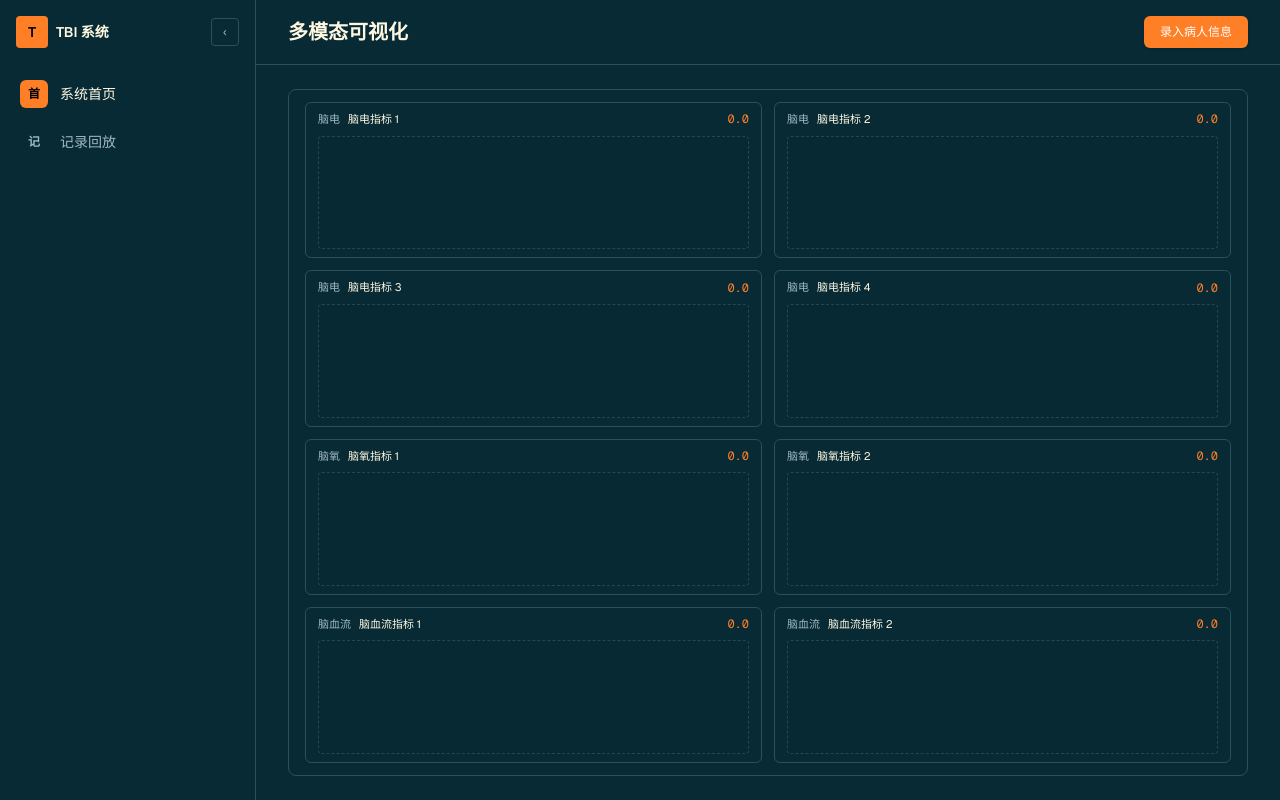
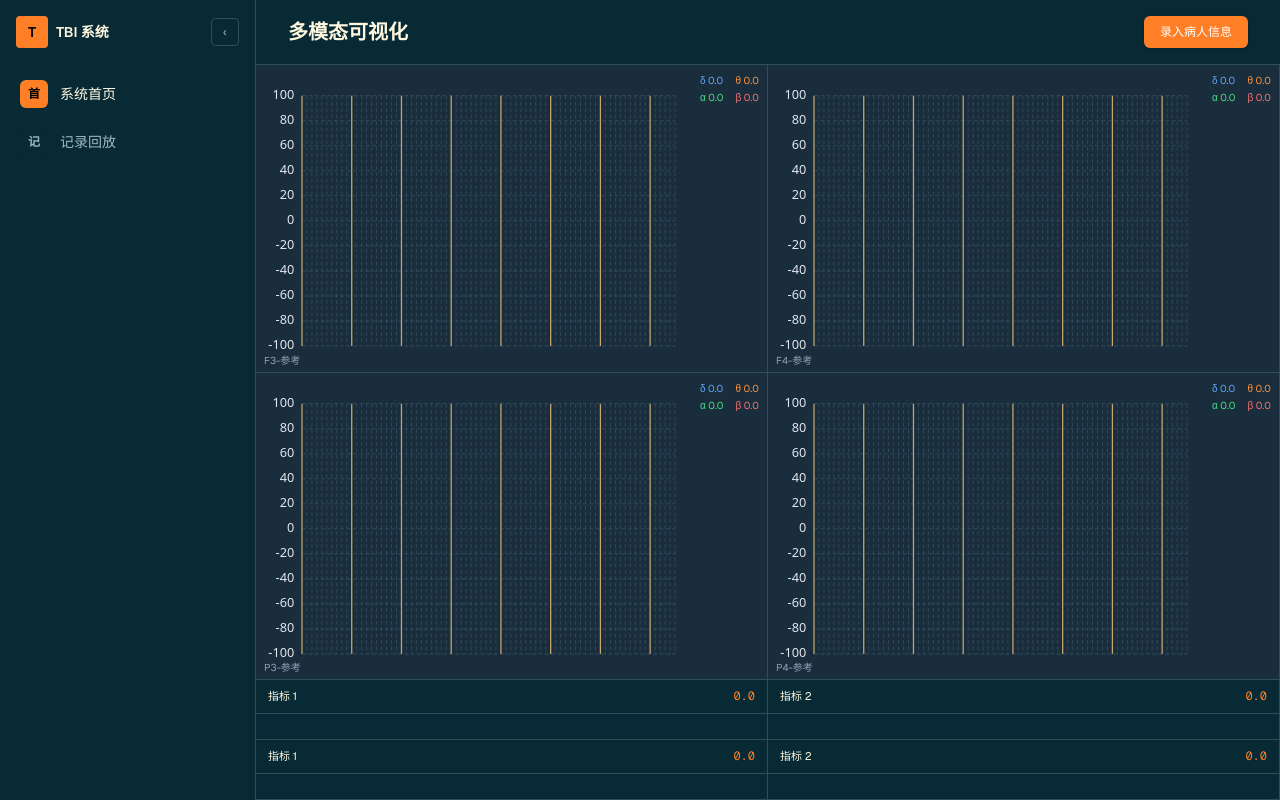
Before and after one commit to WuYiheng-Og/tbi_front_react, a Next.js app: page / in a window 1280 px wide. Built offline with nearby package versions, Linux system fonts and the light colour scheme.

Commit message:
fetch ：新增录入病人成功后的用户展示ui，将三个生理指标部分拆分为组件。完成EEG的布局与基础画布UI。

```diff
--- a/package.json
+++ b/package.json
@@ -9,6 +9,7 @@
     "lint": "eslint"
   },
   "dependencies": {
+    "lucide-react": "^0.577.0",
     "next": "16.1.6",
     "react": "19.2.3",
     "react-dom": "19.2.3"
--- a/src/app/page.tsx
+++ b/src/app/page.tsx
@@ -1,51 +1,84 @@
-import { PatientInfoDialog } from "../components/patient-info-dialog";
+"use client";
 
-const metricSlots: { id: string; group: "脑电" | "脑氧" | "脑血流"; label: string }[] = [
-  { id: "eeg-1", group: "脑电", label: "脑电指标 1" },
-  { id: "eeg-2", group: "脑电", label: "脑电指标 2" },
-  { id: "eeg-3", group: "脑电", label: "脑电指标 3" },
-  { id: "eeg-4", group: "脑电", label: "脑电指标 4" },
-  { id: "nirs-1", group: "脑氧", label: "脑氧指标 1" },
-  { id: "nirs-2", group: "脑氧", label: "脑氧指标 2" },
-  { id: "cbf-1", group: "脑血流", label: "脑血流指标 1" },
-  { id: "cbf-2", group: "脑血流", label: "脑血流指标 2" },
-];
+import { BarChart2, Cpu, Monitor, UserRound } from "lucide-react";
+import { useState } from "react";
+import { PatientInfoDialog, type PatientSummary } from "../components/patient-info-dialog";
+import { EEGCard1, EEGCard2, EEGCard3, EEGCard4 } from "../components/eeg-panel";
+import { NIRSCard1, NIRSCard2 } from "../components/nirs-panel";
+import { CBFCard1, CBFCard2 } from "../components/cbf-panel";
+
+function PatientBadge({ summary }: { summary: PatientSummary }) {
+  return (
+    <div className="flex items-center gap-5 text-white">
+      {/* 左侧：头像 + 姓名 + 年龄（竖向） */}
+      <div className="flex flex-col items-center gap-1">
+        <div className="flex h-12 w-12 items-center justify-center rounded-full bg-[#0e4a5c]">
+          <UserRound className="h-6 w-6 text-[#ff7f27]" />
+        </div>
+        <span className="text-sm font-medium">{summary.name || "未知"}</span>
+        <span className="text-xs text-white/90">{summary.age || "--"}岁</span>
+      </div>
+      {/* 右侧：圆角面板，三条设备信息（橙色图标 + 白字） */}
+      <div className="rounded-lg bg-[#0d3540] px-4 py-3">
+        <div className="flex flex-col gap-2">
+          <div className="flex items-center gap-2">
+            <Monitor className="h-4 w-4 shrink-0 text-[#ff7f27]" />
+            <span className="text-sm">德力凯:{summary.delikaiModeText || "--"}</span>
+          </div>
+          <div className="flex items-center gap-2">
+            <Cpu className="h-4 w-4 shrink-0 text-[#ff7f27]" />
+            <span className="text-sm">尼高力:{summary.nicoletModeText || "--"}</span>
+          </div>
+          <div className="flex items-center gap-2">
+            <BarChart2 className="h-4 w-4 shrink-0 text-[#ff7f27]" />
+            <span className="text-sm">依露得力:{summary.yldlModeText || "--"}</span>
+          </div>
+        </div>
+      </div>
+    </div>
+  );
+}
 
 export default function Home() {
+  const [patient, setPatient] = useState<PatientSummary | null>(null);
+
   return (
     <div className="flex h-full w-full flex-col bg-dashboard-bg">
       {/* 顶部 Header */}
       <header className="flex items-center justify-between border-b border-dashboard-border px-8 py-4">
-        <div>
-          <h1 className="text-xl font-semibold text-dashboard-text">多模态可视化</h1>
+        <div className="flex items-center gap-4">
+          {patient && <PatientBadge summary={patient} />}
+          {!patient && (
+            <h1 className="text-xl font-semibold text-dashboard-text">多模态可视化</h1>
+          )}
         </div>
-        <PatientInfoDialog />
+        {!patient && <PatientInfoDialog onCompleted={setPatient} />}
       </header>
 
-      {/* 主体区域：仅保留大面积可视化区域 */}
-      <main className="flex flex-1 flex-col px-8 py-6">
-        <section className="flex-1 rounded-lg border border-dashboard-border bg-dashboard-panel px-4 py-3">
+      {/* 主体区域：两列四行布局 */}
+      <main className="flex flex-1 flex-col">
+        <section className="flex-1 flex flex-col">
 
-          <div className="grid h-full grid-cols-1 gap-3 xl:grid-cols-2">
-            {metricSlots.map((metric) => (
-              <div
-                key={metric.id}
-                className="flex flex-col justify-between rounded-md border border-dashboard-border bg-dashboard-bg/60 px-3 py-2"
-              >
-                <div className="flex items-center justify-between text-[11px]">
-                  <div className="flex items-baseline gap-2">
-                    <span className="text-dashboard-muted">{metric.group}</span>
-                    <span className="text-dashboard-text">{metric.label}</span>
-                  </div>
-                  <span className="font-mono text-xs text-dashboard-accent">0.0</span>
-                </div>
+          {/* 脑电 - 4个指标，占 2 行 (50%) */}
+          <div className="flex-[2] grid grid-cols-2">
+            <EEGCard1 />
+            <EEGCard2 />
+            <EEGCard3 />
+            <EEGCard4 />
+          </div>
 
-                <div className="mt-2 flex-1 rounded-sm border border-dashed border-dashboard-border/80 bg-dashboard-panel/40">
-                  {/* 后续在此处放置波形 / 曲线图等可视化内容 */}
-                </div>
-              </div>
-            ))}
+          {/* 脑血流 - 2个指标，占 1 行 (25%) */}
+          <div className="flex-1 grid grid-cols-2">
+            <CBFCard1 />
+            <CBFCard2 />
           </div>
+
+          {/* 脑氧 - 2个指标，占 1 行 (25%) */}
+          <div className="flex-1 grid grid-cols-2">
+            <NIRSCard1 />
+            <NIRSCard2 />
+          </div>
+
         </section>
       </main>
     </div>
--- /dev/null
+++ b/src/components/cbf-panel.tsx
@@ -0,0 +1,29 @@
+"use client";
+
+type MetricCardProps = {
+  label: string;
+  value?: string;
+};
+
+export function MetricCard({ label, value = "0.0" }: MetricCardProps) {
+  return (
+    <div className="flex flex-col border-r border-b border-dashboard-border">
+      <div className="flex items-center justify-between border-b border-dashboard-border bg-dashboard-bg/60 px-3 py-2 text-[11px]">
+        <span className="text-dashboard-text">{label}</span>
+        <span className="font-mono text-xs text-dashboard-accent">{value}</span>
+      </div>
+
+      <div className="flex-1 bg-dashboard-panel/40">
+        {/* 后续在此处放置波形 / 曲线图等可视化内容 */}
+      </div>
+    </div>
+  );
+}
+
+export function CBFCard1() {
+  return <MetricCard label="指标 1" />;
+}
+
+export function CBFCard2() {
+  return <MetricCard label="指标 2" />;
+}
--- /dev/null
+++ b/src/components/eeg-panel.tsx
@@ -0,0 +1,151 @@
+"use client";
+
+const PLOT_BG = "#1a2d3c";
+const GRID_DASHED = "#3d5a6c";
+const GRID_MAJOR = "#c4a574";
+const AXIS_TEXT = "#e2e8f0";
+const CHANNEL_TEXT = "#94a3b8";
+
+const Y_TICKS = [100, 80, 60, 40, 20, 0, -20, -40, -60, -80, -100];
+const Y_MIN = -100;
+const Y_MAX = 100;
+
+const TOTAL_SECONDS = 15;
+const MS_PER_MINOR = 200;
+const MINORS_PER_MAJOR = 10;
+const SECONDS_PER_MAJOR = (MS_PER_MINOR * MINORS_PER_MAJOR) / 1000;
+
+const minorVertCount = (TOTAL_SECONDS * 1000) / MS_PER_MINOR;
+const majorVertCount = TOTAL_SECONDS / SECONDS_PER_MAJOR;
+
+type EEGPanelCellProps = {
+  channelLabel: string;
+  delta?: string;
+  theta?: string;
+  alpha?: string;
+  beta?: string;
+};
+
+function EEGPanelCell({
+  channelLabel,
+  delta = "0.0",
+  theta = "0.0",
+  alpha = "0.0",
+  beta = "0.0",
+}: EEGPanelCellProps) {
+  const paddingLeft = 36;
+  const paddingRight = 72;
+  const paddingTop = 24;
+  const paddingBottom = 20;
+  const width = 400;
+  const height = 240;
+  const plotWidth = width - paddingLeft - paddingRight;
+  const plotHeight = height - paddingTop - paddingBottom;
+
+  const yToSvg = (y: number) => {
+    const t = (y - Y_MIN) / (Y_MAX - Y_MIN);
+    return paddingTop + (1 - t) * plotHeight;
+  };
+
+  const xToSvg = (ms: number) => {
+    const t = ms / (TOTAL_SECONDS * 1000);
+    return paddingLeft + t * plotWidth;
+  };
+
+  return (
+    <div className="relative flex h-full w-full flex-col border-r border-b border-dashboard-border" style={{ background: PLOT_BG }}>
+      {/* 频谱功率指示器 - 右上角 2x2 */}
+      <div className="absolute right-2 top-2 z-10 grid grid-cols-2 gap-x-3 gap-y-0.5 text-[10px]">
+        <span className="text-[#60a5fa]">δ {delta}</span>
+        <span className="text-[#fb923c]">θ {theta}</span>
+        <span className="text-[#4ade80]">α {alpha}</span>
+        <span className="text-[#f87171]">β {beta}</span>
+      </div>
+
+      {/* 网格 + Y 轴 + X 轴时间标签 */}
+      <svg
+        className="h-full w-full"
+        viewBox={`0 0 ${width} ${height}`}
+        preserveAspectRatio="none"
+      >
+        {/* 水平虚线网格 (对应 Y 刻度) */}
+        {Y_TICKS.map((y) => {
+          const sy = yToSvg(y);
+          return (
+            <line
+              key={y}
+              x1={paddingLeft}
+              y1={sy}
+              x2={width - paddingRight}
+              y2={sy}
+              stroke={GRID_DASHED}
+              strokeWidth="0.5"
+              strokeDasharray="3 2"
+            />
+          );
+        })}
+
+        {/* 垂直虚线 (20ms 小格) + 黄色实线 (2s 大格) */}
+        {Array.from({ length: minorVertCount + 1 }, (_, i) => {
+          const ms = i * MS_PER_MINOR;
+          const x = xToSvg(ms);
+          const isMajor = i % MINORS_PER_MAJOR === 0;
+          return (
+            <line
+              key={i}
+              x1={x}
+              y1={paddingTop}
+              x2={x}
+              y2={height - paddingBottom}
+              stroke={isMajor ? GRID_MAJOR : GRID_DASHED}
+              strokeWidth={isMajor ? 1 : 0.5}
+              strokeDasharray={isMajor ? "0" : "3 2"}
+            />
+          );
+        })}
+
+        {/* Y 轴刻度标签 */}
+        {Y_TICKS.map((y) => (
+          <text
+            key={y}
+            x={paddingLeft - 6}
+            y={yToSvg(y)}
+            textAnchor="end"
+            dominantBaseline="middle"
+            fill={AXIS_TEXT}
+            fontSize="10"
+            fontFamily="system-ui, sans-serif"
+          >
+            {y}
+          </text>
+        ))}
+
+
+      </svg>
+
+      {/* 通道标签 - 左下角 */}
+      <div
+        className="absolute bottom-1 left-2 z-10 text-[10px]"
+        style={{ color: CHANNEL_TEXT }}
+      >
+        {channelLabel}
+      </div>
+    </div>
+  );
+}
+
+export function EEGCard1() {
+  return <EEGPanelCell channelLabel="F3-参考" />;
+}
+
+export function EEGCard2() {
+  return <EEGPanelCell channelLabel="F4-参考" />;
+}
+
+export function EEGCard3() {
+  return <EEGPanelCell channelLabel="P3-参考" />;
+}
+
+export function EEGCard4() {
+  return <EEGPanelCell channelLabel="P4-参考" />;
+}
--- /dev/null
+++ b/src/components/nirs-panel.tsx
@@ -0,0 +1,29 @@
+"use client";
+
+type MetricCardProps = {
+  label: string;
+  value?: string;
+};
+
+export function MetricCard({ label, value = "0.0" }: MetricCardProps) {
+  return (
+    <div className="flex flex-col border-r border-b border-dashboard-border">
+      <div className="flex items-center justify-between border-b border-dashboard-border bg-dashboard-bg/60 px-3 py-2 text-[11px]">
+        <span className="text-dashboard-text">{label}</span>
+        <span className="font-mono text-xs text-dashboard-accent">{value}</span>
+      </div>
+
+      <div className="flex-1 bg-dashboard-panel/40">
+        {/* 后续在此处放置波形 / 曲线图等可视化内容 */}
+      </div>
+    </div>
+  );
+}
+
+export function NIRSCard1() {
+  return <MetricCard label="指标 1" />;
+}
+
+export function NIRSCard2() {
+  return <MetricCard label="指标 2" />;
+}
```
Also changed, not shown: src/components/patient-info-dialog.tsx (+31 -1 lines), 1 other file (tests, documents, lock files or other folders).
